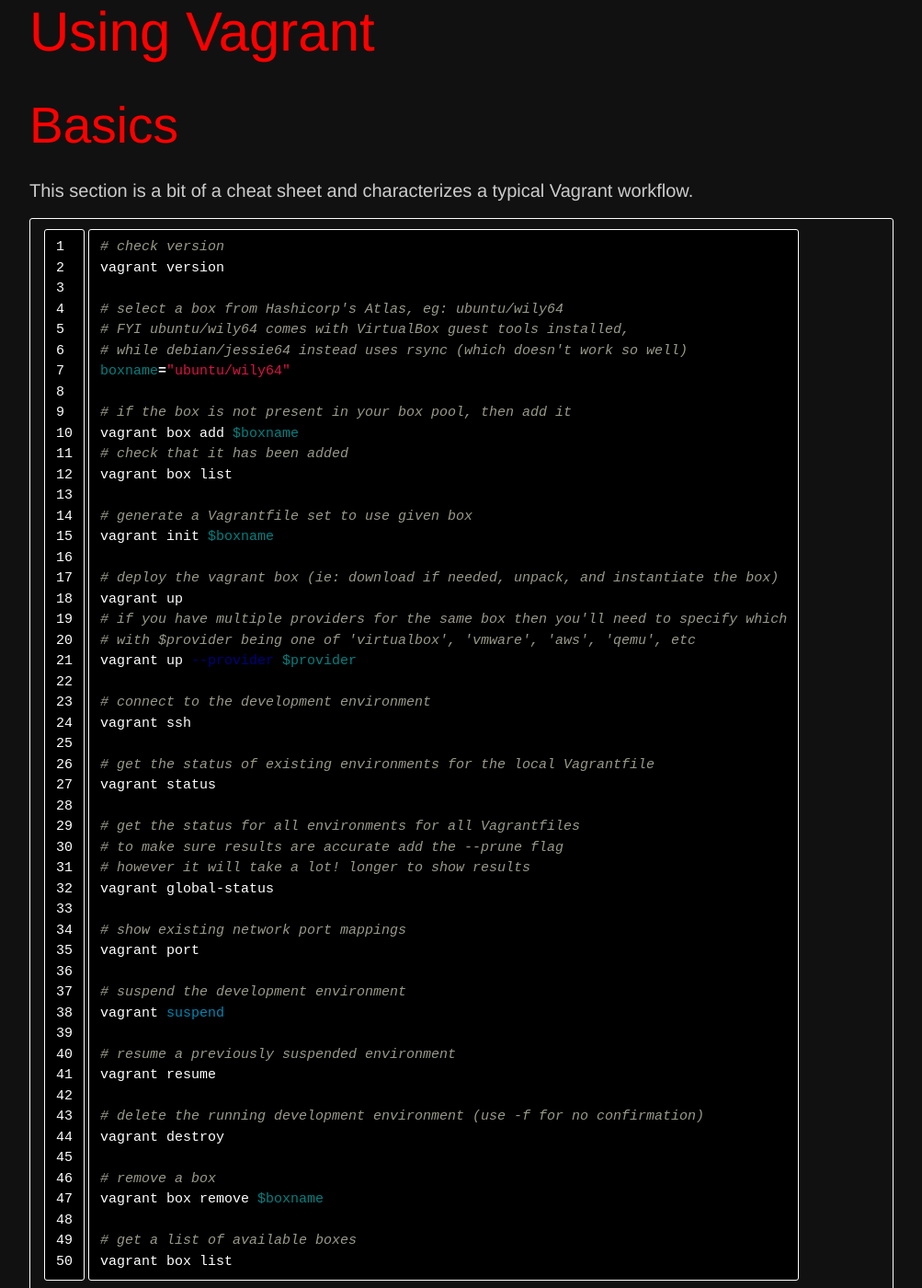
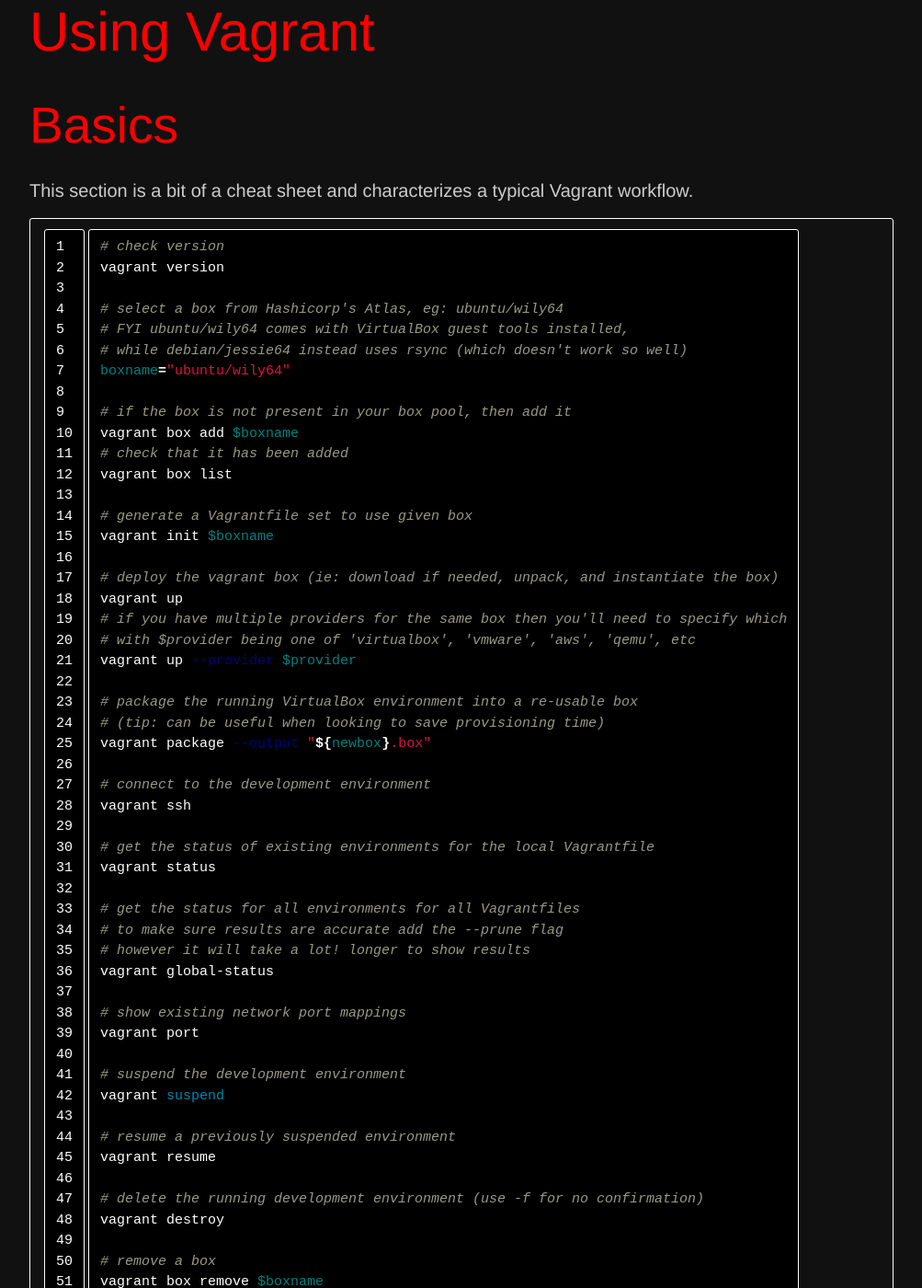
Before and after one commit to alexconst/alexconst.github.io, a Jekyll site: the page built from _posts/2016-01-28-vagrant.markdown, in a window 1280 px wide and 1400 px high, scrolled down 4117 px. Shown: the whole window at 92% size, without its empty margins (138-1141 px from the left). Built offline with Jekyll 4.4.1, drawn with Linux system fonts in a browser that asks for light colours.

Commit message:
Add note on the package command

```diff
--- a/_posts/2016-01-28-vagrant.markdown
+++ b/_posts/2016-01-28-vagrant.markdown
@@ -179,6 +179,10 @@ vagrant up
 # if you have multiple providers for the same box then you'll need to specify which
 # with $provider being one of 'virtualbox', 'vmware', 'aws', 'qemu', etc
 vagrant up --provider $provider
+
+# package the running VirtualBox environment into a re-usable box
+# (tip: can be useful when looking to save provisioning time)
+vagrant package --output "${newbox}.box"
 
 # connect to the development environment
 vagrant ssh
```
Also changed, not shown: _drafts/vagrant.md (+4 -0 lines).
